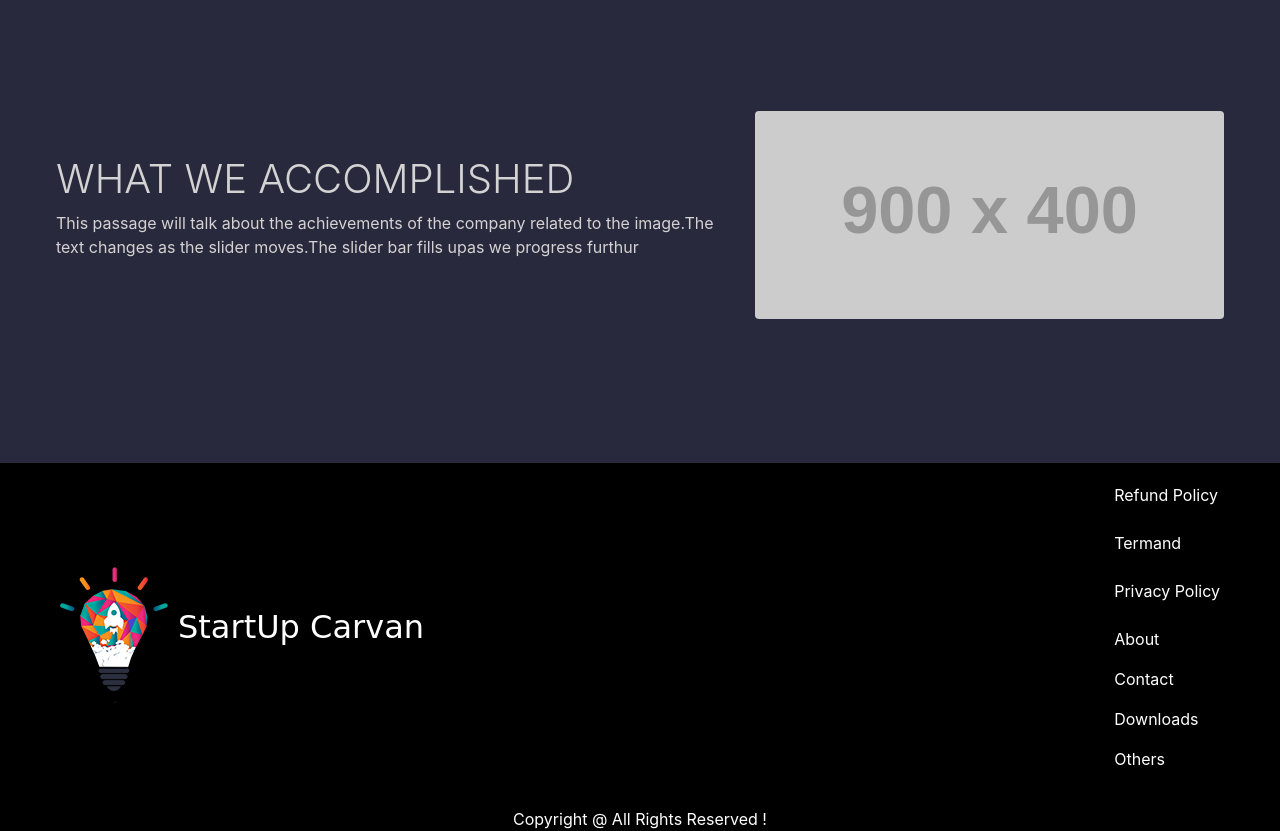
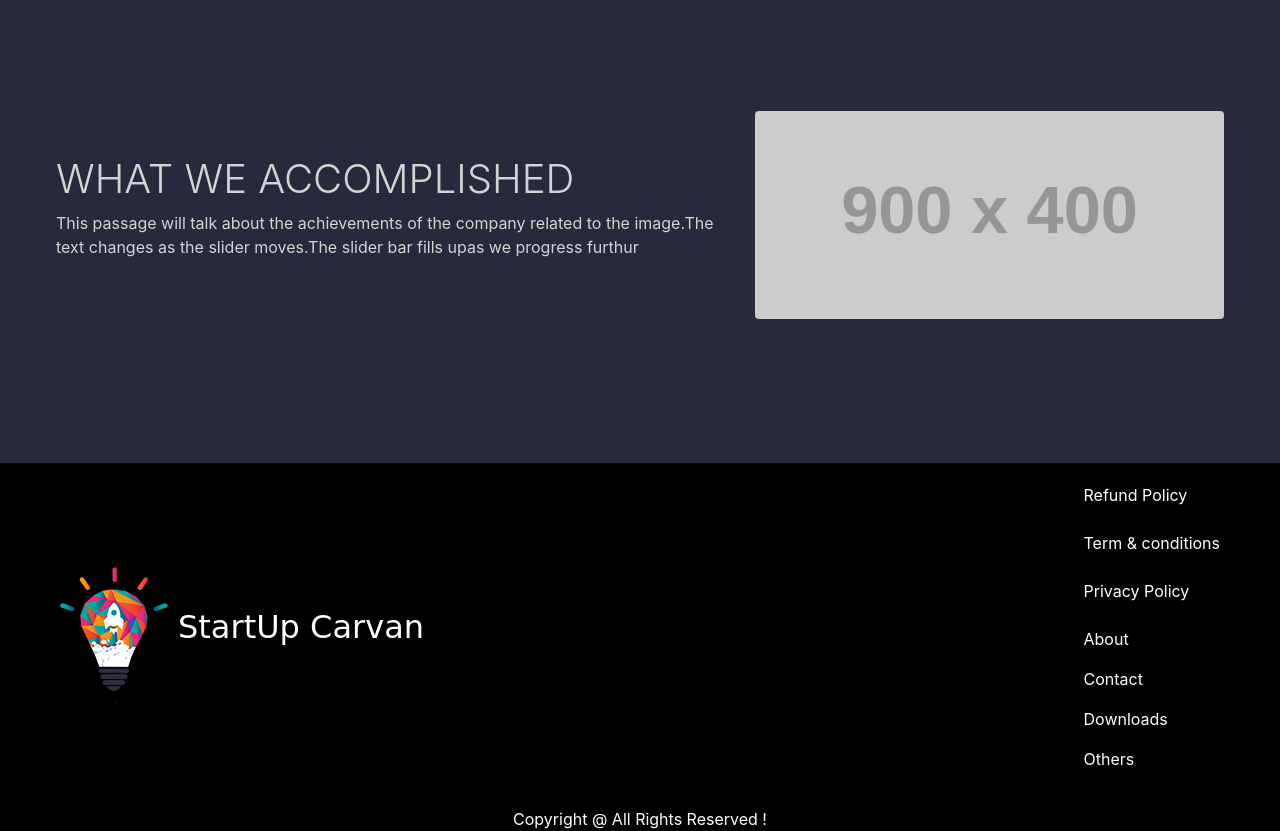
Before and after one commit to RecreateIndiaMain/StartupCarvaanWeb, a Django app: page / in a window 1280 px wide. Shown: the part 1966-2797 px from the top of the page. Run offline with Django 3.2, Linux system fonts and the light colour scheme; grey boxes labelled with a size stand in for pictures from a placeholder-image service; some libraries are stand-ins or nearby versions; some web fonts are replaced.

Commit message:
Footer change

```diff
--- a/templates/home.html
+++ b/templates/home.html
@@ -209,7 +209,7 @@
                 <div class="ft-options">
 					<a href="https://help.getoccasion.com/article/506-sample-cancellation-and-refund-policies">Refund Policy</a>
 					</br></br>
-					<a href="https://www.termsandconditionsgenerator.com/live.php?token=0WwI2zNxvD2pJTzuKS5Jqu4k9xKVzVoH">Termand</a></br></br>
+					<a href="https://www.termsandconditionsgenerator.com/live.php?token=0WwI2zNxvD2pJTzuKS5Jqu4k9xKVzVoH">Term & conditions</a></br></br>
 					<a href="https://www.privacypolicygenerator.info/live.php?token=Qk5tYKKzXzNauXqnmPWOD7pXpxOG8xQL">Privacy Policy</a></br></br>
                     <p>About</p>
                     <p>Contact</p>
```
